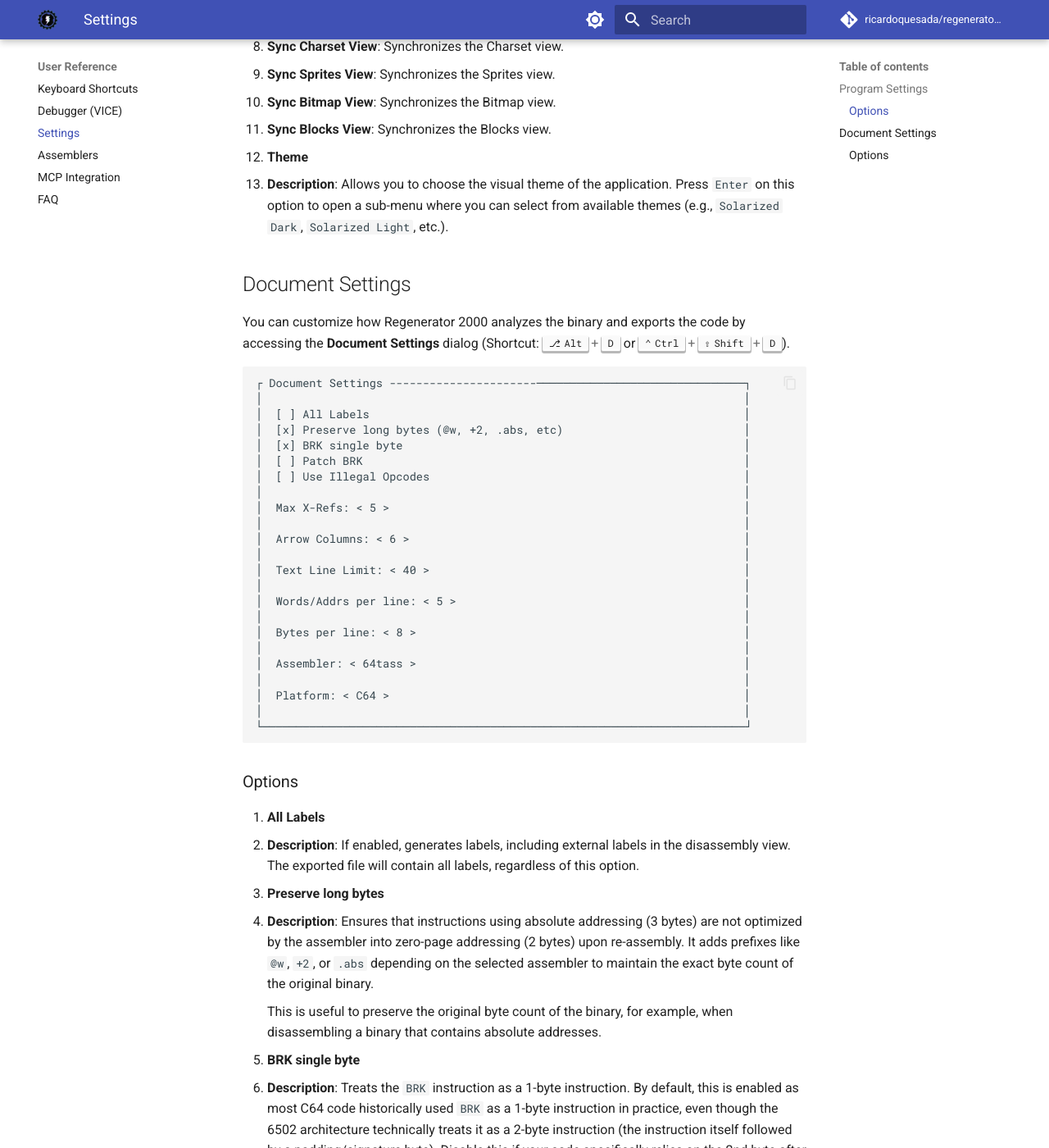
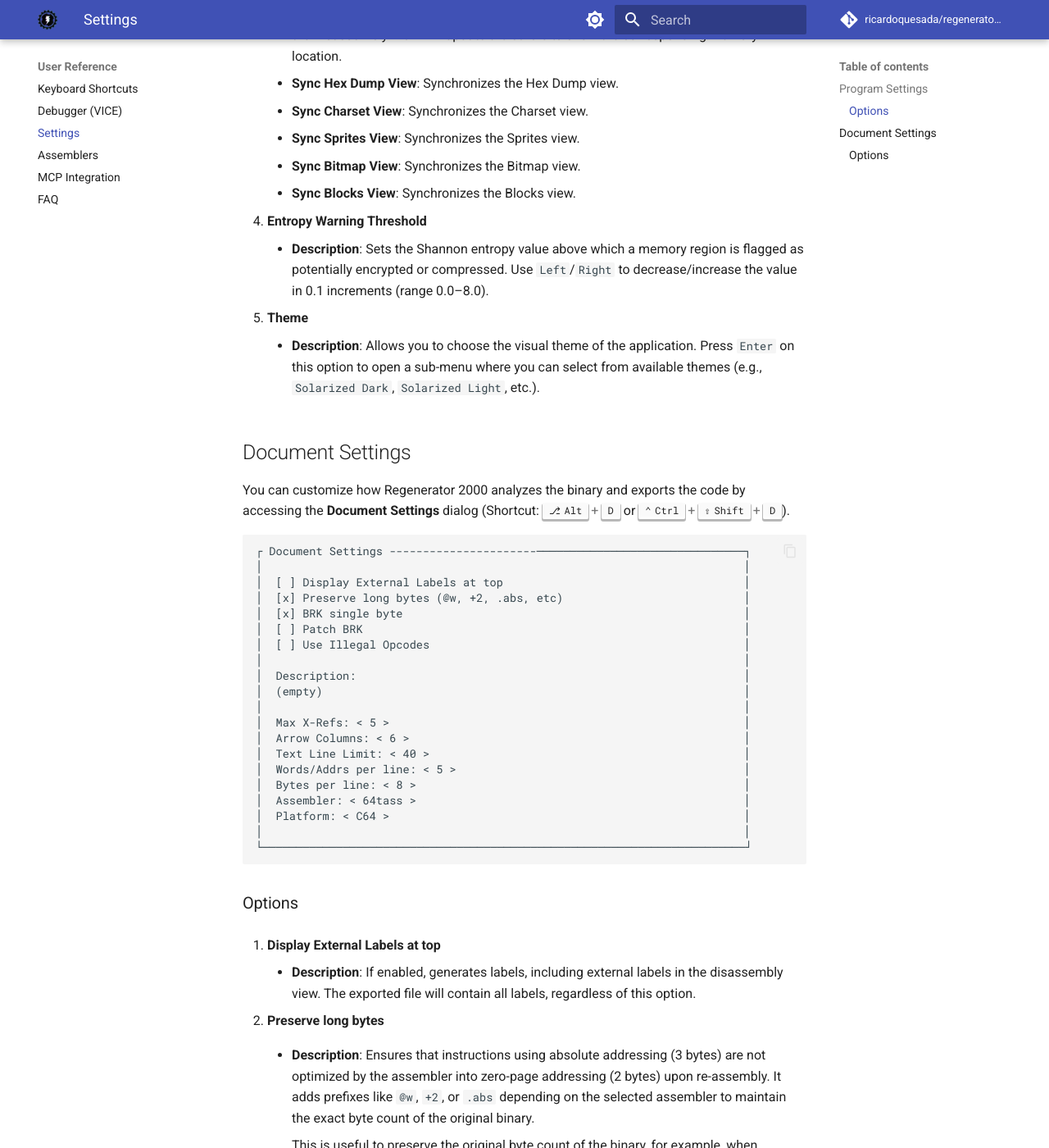
Before and after one commit to ricardoquesada/regenerator2000, an MkDocs documentation site: the page built from docs/settings.md, in a window 1280 px wide and 1400 px high, scrolled down 1107 px. Shown: the whole window at 82% size. Built offline with MkDocs 1.6.1 and Material for MkDocs 9.7.7, drawn with Linux system fonts in a browser that asks for light colours; comment, search, counter and statistics services are not loaded; some of the changed text lies outside the part shown.

Commit message:
mkdocs: updated indentation in settings, updated content in views

````diff
--- a/docs/settings.md
+++ b/docs/settings.md
@@ -19,6 +19,7 @@
 │  [ ] Sync Sprites View                           │
 │  [ ] Sync Bitmap View                            │
 │  [X] Sync Blocks View                            │
+│  Entropy Warning Threshold: < 6.9 >              │
 │  Theme: < Solarized Dark >                       │
 │                                                  │
 └──────────────────────────────────────────────────┘
@@ -27,21 +28,35 @@
 ### Options
 
 1. **Open the latest file on startup**
-   - **Description**: When enabled, the application will automatically open the last project you were working on when it starts up. This allows you to quickly resume your work.
+       - **Description**: When enabled, the application will automatically open the
+         last project you were working on when it starts up. This allows you to quickly
+         resume your work.
 
 2. **Auto-analyze on load**
-   - **Description**: If checked, the application will automatically perform a code analysis when a file is loaded. Analysis includes creating labels, cross-references, and other analysis data.
+       - **Description**: If checked, the application will automatically perform a code analysis
+         when a file is loaded. Analysis includes creating labels, cross-references,
+         and other analysis data.
 
 3. **Sync View Options**
-   - **Description**: The following options control whether different views automatically synchronize their cursor with the main Disassembly View. When enabled, navigating in the Disassembly View will update the others to show the corresponding memory location.
-   - **Sync Hex Dump View**: Synchronizes the Hex Dump view.
-   - **Sync Charset View**: Synchronizes the Charset view.
-   - **Sync Sprites View**: Synchronizes the Sprites view.
-   - **Sync Bitmap View**: Synchronizes the Bitmap view.
-   - **Sync Blocks View**: Synchronizes the Blocks view.
+       - **Description**: The following options control whether different views automatically
+         synchronize their cursor with the main Disassembly View.
+         When enabled, navigating in the Disassembly View will update the others to show
+         the corresponding memory location.
+       - **Sync Hex Dump View**: Synchronizes the Hex Dump view.
+       - **Sync Charset View**: Synchronizes the Charset view.
+       - **Sync Sprites View**: Synchronizes the Sprites view.
+       - **Sync Bitmap View**: Synchronizes the Bitmap view.
+       - **Sync Blocks View**: Synchronizes the Blocks view.
 
-4. **Theme**
-   - **Description**: Allows you to choose the visual theme of the application. Press `Enter` on this option to open a sub-menu where you can select from available themes (e.g., `Solarized Dark`, `Solarized Light`, etc.).
+4. **Entropy Warning Threshold**
+       - **Description**: Sets the Shannon entropy value above which a memory region is
+         flagged as potentially encrypted or compressed. Use `Left`/`Right` to decrease/increase
+         the value in 0.1 increments (range 0.0–8.0).
+
+5. **Theme**
+       - **Description**: Allows you to choose the visual theme of the application.
+         Press `Enter` on this option to open a sub-menu where you can select from
+         available themes (e.g., `Solarized Dark`, `Solarized Light`, etc.).
 
 ## Document Settings
 
@@ -51,24 +66,21 @@
 ```text
 ┌ Document Settings ----------------------───────────────────────────────┐
 │                                                                        │
-│  [ ] All Labels                                                        │
+│  [ ] Display External Labels at top                                    │
 │  [x] Preserve long bytes (@w, +2, .abs, etc)                           │
 │  [x] BRK single byte                                                   │
 │  [ ] Patch BRK                                                         │
 │  [ ] Use Illegal Opcodes                                               │
 │                                                                        │
+│  Description:                                                          │
+│  (empty)                                                               │
+│                                                                        │
 │  Max X-Refs: < 5 >                                                     │
-│                                                                        │
 │  Arrow Columns: < 6 >                                                  │
-│                                                                        │
 │  Text Line Limit: < 40 >                                               │
-│                                                                        │
 │  Words/Addrs per line: < 5 >                                           │
-│                                                                        │
 │  Bytes per line: < 8 >                                                 │
-│                                                                        │
 │  Assembler: < 64tass >                                                 │
-│                                                                        │
 │  Platform: < C64 >                                                     │
 │                                                                        │
 └────────────────────────────────────────────────────────────────────────┘
@@ -76,159 +88,162 @@
 
 ### Options
 
-1. **All Labels**
-   - **Description**: If enabled, generates labels, including external labels in the disassembly view. The exported
-     file will contain all labels, regardless of this option.
+1. **Display External Labels at top**
+       - **Description**: If enabled, generates labels, including external labels in the disassembly view. The exported
+         file will contain all labels, regardless of this option.
 
 2. **Preserve long bytes**
-   - **Description**: Ensures that instructions using absolute addressing (3 bytes) are not optimized by the assembler
-     into zero-page addressing (2 bytes) upon re-assembly. It adds prefixes like `@w`, `+2`, or `.abs` depending on the
-     selected assembler to maintain the exact byte count of the original binary.
+       - **Description**: Ensures that instructions using absolute addressing (3 bytes) are not optimized by the assembler
+         into zero-page addressing (2 bytes) upon re-assembly. It adds prefixes like `@w`, `+2`, or `.abs` depending on the
+         selected assembler to maintain the exact byte count of the original binary.
 
-     This is useful to preserve the original byte count of the binary, for example, when disassembling a binary that
-     contains absolute addresses.
+         This is useful to preserve the original byte count of the binary, for example, when disassembling a binary that
+         contains absolute addresses.
 
-3. **BRK single byte**
-   - **Description**: Treats the `BRK` instruction as a 1-byte instruction. By default, this is enabled as most C64
-     code historically used `BRK` as a 1-byte instruction in practice, even though the 6502 architecture technically
-     treats it as a 2-byte instruction (the instruction itself followed by a padding/signature byte). Disable this
-     if your code specifically relies on the 2nd byte after a `BRK`.
+3. **Description**
+       - **Description**: A short free-form description or note for this document/binary. Press `Enter` to start editing; press `Enter` again to save or `Esc` to cancel.
 
-   When "BRK single byte" is enabled, it gets represented as:
+4. **BRK single byte**
+       - **Description**: Treats the `BRK` instruction as a 1-byte instruction. By default, this is enabled as most C64
+         code historically used `BRK` as a 1-byte instruction in practice, even though the 6502 architecture technically
+         treats it as a 2-byte instruction (the instruction itself followed by a padding/signature byte). Disable this
+         if your code specifically relies on the 2nd byte after a `BRK`.
 
-   ```asm
-   ; These bytes will be diassembled as:
-   ; $00, $00, $00, $00
-   ; Each BRK consumes only one byte
-   $c000   brk
-   $c001   brk
-   $c002   brk
-   $c003   brk
-   ```
+       When "BRK single byte" is enabled, it gets represented as:
 
-4. **Patch BRK**
-   - **Description**: If `BRK single byte` is disabled, this option ensures that the exported
-     assembly code correctly includes the padding byte after `BRK`, preserving the original program structure on
-     assemblers that might otherwise treat `BRK` as a single byte.
-   - Notice that not all assemblers support the "Patch BRK" disabled.
+       ```asm
+       ; These bytes will be diassembled as:
+       ; $00, $00, $00, $00
+       ; Each BRK consumes only one byte
+       $c000   brk
+       $c001   brk
+       $c002   brk
+       $c003   brk
+       ```
 
-   When "Patch BRK" is enabled, it gets represented as:
+5. **Patch BRK**
+       - **Description**: If `BRK single byte` is disabled, this option ensures that the exported
+         assembly code correctly includes the padding byte after `BRK`, preserving the original program structure on
+         assemblers that might otherwise treat `BRK` as a single byte.
+       - Notice that not all assemblers support the "Patch BRK" disabled.
 
-   ```asm
-   ; These bytes will be diassembled as:
-   ; $00, $00, $00, $00
-   ; Each BRK consumes two bytes (BRK + byte data)
-   $c000   brk
-   $c001   .byte $00
-   $c002   brk
-   $c003   .byte $00
-   ```
+       When "Patch BRK" is enabled, it gets represented as:
 
-   When "Patch BRK" is disabled, it gets represented as:
+       ```asm
+       ; These bytes will be diassembled as:
+       ; $00, $00, $00, $00
+       ; Each BRK consumes two bytes (BRK + byte data)
+       $c000   brk
+       $c001   .byte $00
+       $c002   brk
+       $c003   .byte $00
+       ```
 
-   ```asm
-   ; These bytes will be diassembled as:
-   ; $00, $00, $00, $00
-   ; Each BRK consumes two bytes
-   $c000   brk #$00
-   $c002   brk #$00
-   ```
+       When "Patch BRK" is disabled, it gets represented as:
 
-5. **Use Illegal Opcodes**
-   - **Description**: Enables the disassembler to recognize and decode undocumented (illegal) opcodes. If disabled,
-     these bytes will be treated as data.
+       ```asm
+       ; These bytes will be diassembled as:
+       ; $00, $00, $00, $00
+       ; Each BRK consumes two bytes
+       $c000   brk #$00
+       $c002   brk #$00
+       ```
 
-     When "Use Illegal Opcodes" is disabled, the disassembly might look like the following:
+6. **Use Illegal Opcodes**
+       - **Description**: Enables the disassembler to recognize and decode undocumented (illegal) opcodes. If disabled,
+         these bytes will be treated as data.
 
-     ```asm
-     sei
-     .byte $ab        ; Invalid or partial instruction
-     brk
-     .byte $8e
-     jsr $8ed0
-     and ($d0,x)
-     lda $d012        ; Raster Position
-     cmp #$60
-     bne $0816
-     ldy #$00
-     .byte $bf        ; Invalid or partial instruction
-     brk
-     .byte $09
-     stx $d020        ; Border Color
-     lda #$04
-     sta $02
-     .byte $c7        ; Invalid or partial instruction
-     .byte $02        ; Invalid or partial instruction
-     bne $0829
-     .byte $8f        ; Invalid or partial instruction
-     brk
-     .byte $04
-     iny
-     cpy #$28
-     bne $081f
-     lda #$80
-     .byte $0b        ; Invalid or partial instruction
-     .byte $ff        ; Invalid or partial instruction
-     bcc $083e
-     jmp $0816
-     inc $d020        ; Border Color
-     jmp $083e
-     ```
+         When "Use Illegal Opcodes" is disabled, the disassembly might look like the following:
 
-     When "Use Illegal Opcodes" is disabled, the disassembly might look like the following:
+         ```asm
+         sei
+         .byte $ab        ; Invalid or partial instruction
+         brk
+         .byte $8e
+         jsr $8ed0
+         and ($d0,x)
+         lda $d012        ; Raster Position
+         cmp #$60
+         bne $0816
+         ldy #$00
+         .byte $bf        ; Invalid or partial instruction
+         brk
+         .byte $09
+         stx $d020        ; Border Color
+         lda #$04
+         sta $02
+         .byte $c7        ; Invalid or partial instruction
+         .byte $02        ; Invalid or partial instruction
+         bne $0829
+         .byte $8f        ; Invalid or partial instruction
+         brk
+         .byte $04
+         iny
+         cpy #$28
+         bne $081f
+         lda #$80
+         .byte $0b        ; Invalid or partial instruction
+         .byte $ff        ; Invalid or partial instruction
+         bcc $083e
+         jmp $0816
+         inc $d020        ; Border Color
+         jmp $083e
+         ```
 
-     ```asm
-     sei
-     lax #$00
-     stx $d020        ; Border Color
-     stx $d021        ; Background Color 0
-     lda $d012        ; x-ref: $081b, $083b; Raster Position
-     cmp #$60
-     bne $0816
-     ldy #$00
-     lax $0900,y      ; x-ref: $0833
-     stx $d020        ; Border Color
-     lda #$04
-     sta a02
-     dcp a02          ; x-ref: $082b
-     bne $0829
-     sax $0400
-     iny
-     cpy #$28
-     bne $081f
-     lda #$80
-     anc #$ff
-     bcc $083e
-     jmp $0816
-     inc $d020        ; x-ref: $0839, $0841; Border Color
-     jmp $083e
-     ```
+         When "Use Illegal Opcodes" is disabled, the disassembly might look like the following:
 
-6. **Max X-Refs**
-   - **Description**: The maximum number of Cross-References (addresses that call/jump to a location) to display in the
-     side comments for any given line.
+         ```asm
+         sei
+         lax #$00
+         stx $d020        ; Border Color
+         stx $d021        ; Background Color 0
+         lda $d012        ; x-ref: $081b, $083b; Raster Position
+         cmp #$60
+         bne $0816
+         ldy #$00
+         lax $0900,y      ; x-ref: $0833
+         stx $d020        ; Border Color
+         lda #$04
+         sta a02
+         dcp a02          ; x-ref: $082b
+         bne $0829
+         sax $0400
+         iny
+         cpy #$28
+         bne $081f
+         lda #$80
+         anc #$ff
+         bcc $083e
+         jmp $0816
+         inc $d020        ; x-ref: $0839, $0841; Border Color
+         jmp $083e
+         ```
 
-7. **Arrow Columns**
-   - **Description**: The number of character columns reserved on the left side of the disassembly view for drawing
-     control flow arrows (branches and jumps). Increasing this can make complex control flow easier to read.
+7. **Max X-Refs**
+       - **Description**: The maximum number of Cross-References (addresses that call/jump to a location) to display in the
+         side comments for any given line.
 
-8. **Text Line Limit**
-   - **Description**: The maximum number of characters to display on a single line for Text block types before wrapping
-     or truncating.
+8. **Arrow Columns**
+       - **Description**: The number of character columns reserved on the left side of the disassembly view for drawing
+         control flow arrows (branches and jumps). Increasing this can make complex control flow easier to read.
 
-9. **Words/Addrs per line**
-   - **Description**: Controls how many 16-bit values (Words or Addresses) are displayed on a single line when using
-     that Block Type. Range: 1-8.
+9. **Text Line Limit**
+       - **Description**: The maximum number of characters to display on a single line for Text block types before wrapping
+         or truncating.
 
-10. **Bytes per line**
-    - **Description**: Controls how many 8-bit values (Bytes) are displayed on a single line when using the Byte Block
-      Type. Range: 1-40.
+10. **Words/Addrs per line**
+        - **Description**: Controls how many 16-bit values (Words or Addresses) are displayed on a single line when using
+          that Block Type. Range: 1-8.
 
-11. **Assembler**
-    - **Description**: Selects the target assembler syntax for export. Supported assemblers include **64tass**,
-      **ACME**, **KickAssembler**, and **ca65**. Changing this updates the syntax used in the disassembly view to match
-      the target.
+11. **Bytes per line**
+        - **Description**: Controls how many 8-bit values (Bytes) are displayed on a single line when using the Byte Block
+          Type. Range: 1-40.
 
-12. **Platform**
-    - **Description**: Defines the target hardware platform (e.g., C64). This helps the analyzer identify
-      system-specific memory maps, hardware registers (like VIC-II or SID), and ROM routines.
+12. **Assembler**
+        - **Description**: Selects the target assembler syntax for export. Supported assemblers include **64tass**,
+          **ACME**, **KickAssembler**, and **ca65**. Changing this updates the syntax used in the disassembly view to match
+          the target.
+
+13. **Platform**
+        - **Description**: Defines the target hardware platform (e.g., C64). This helps the analyzer identify
+          system-specific memory maps, hardware registers (like VIC-II or SID), and ROM routines.
````
Also changed, not shown: other parts of docs/settings.md (+2 -2 lines), docs/views.md (+120 -96 lines).
